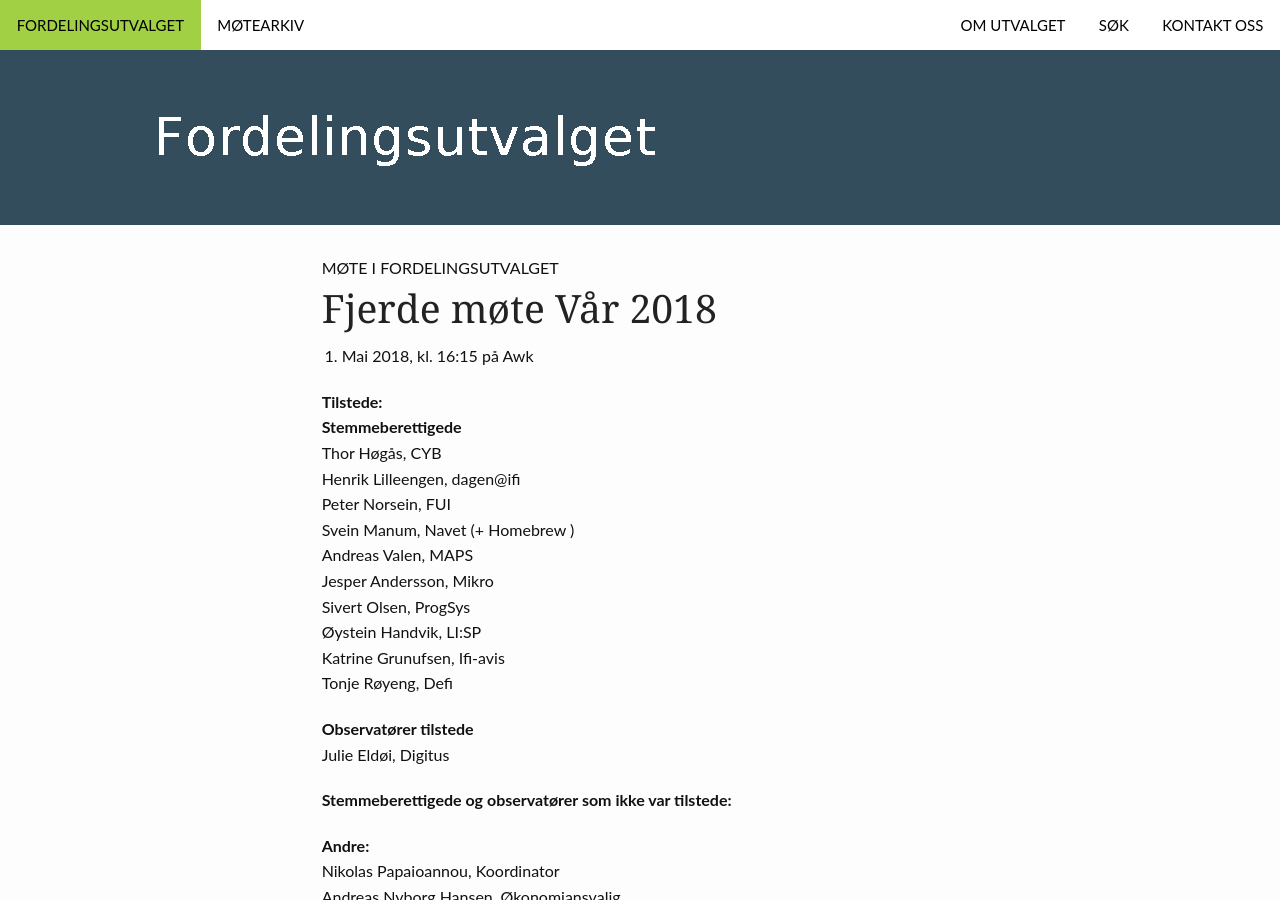
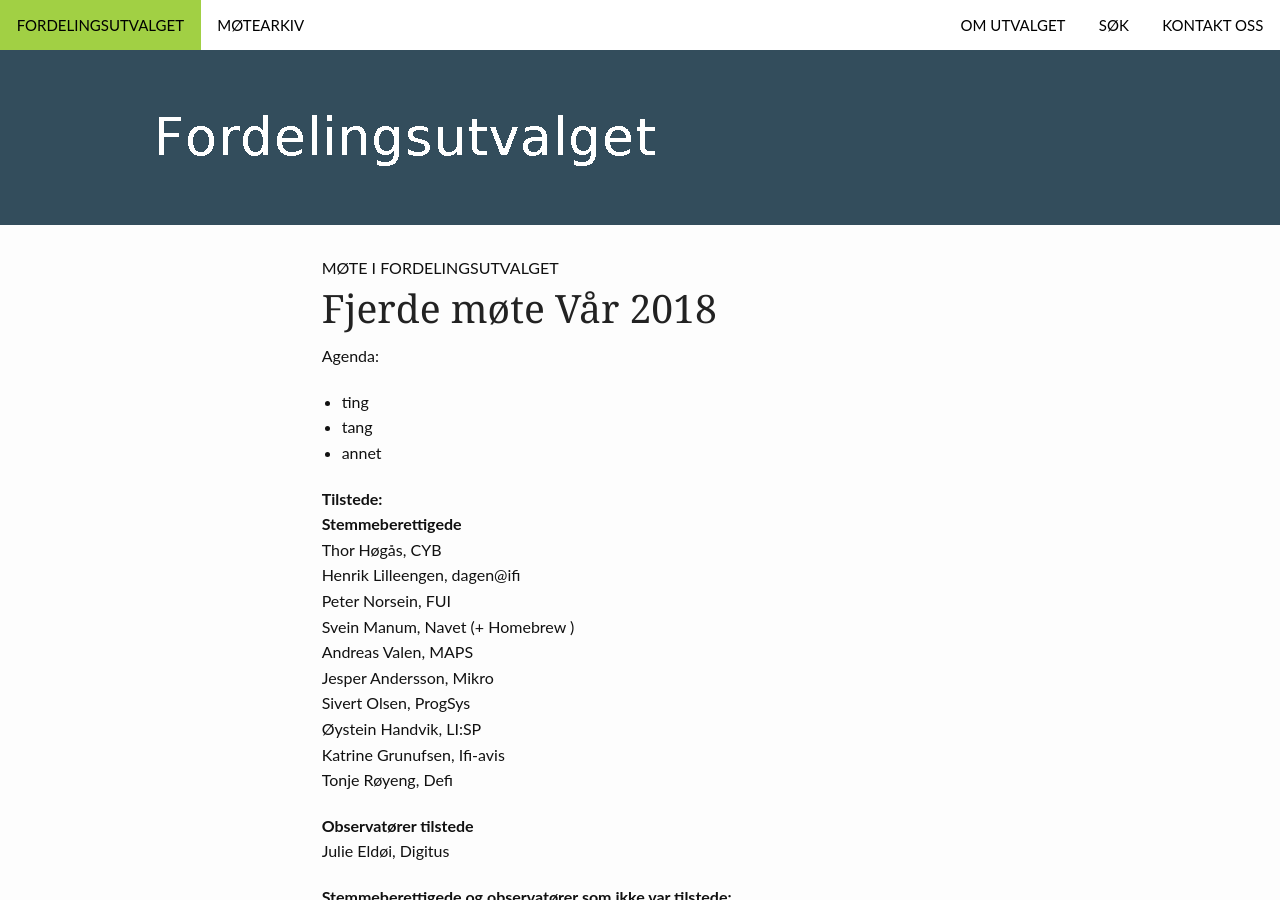
Before and after one commit to cybernetisk/fordelingsutvalget, a Jekyll site: the page built from _posts/2018-04-01-Fjerde_Møte.md, in a window 1280 px wide and 900 px high. Built offline with Jekyll 4.4.1, drawn with Linux system fonts in a browser that asks for light colours.

Commit message:
Endringer på fjerde møte for good measure

```diff
--- a/_posts/2018-04-01-Fjerde_Møte.md
+++ b/_posts/2018-04-01-Fjerde_Møte.md
@@ -10,7 +10,13 @@ tags:
 
 ---
 
-1. Mai 2018, kl. 16:15 på Awk
+Agenda:
+
+* ting
+* tang
+* annet
+
+<!--more-->
 
 **Tilstede:**
 **Stemmeberettigede**
```
